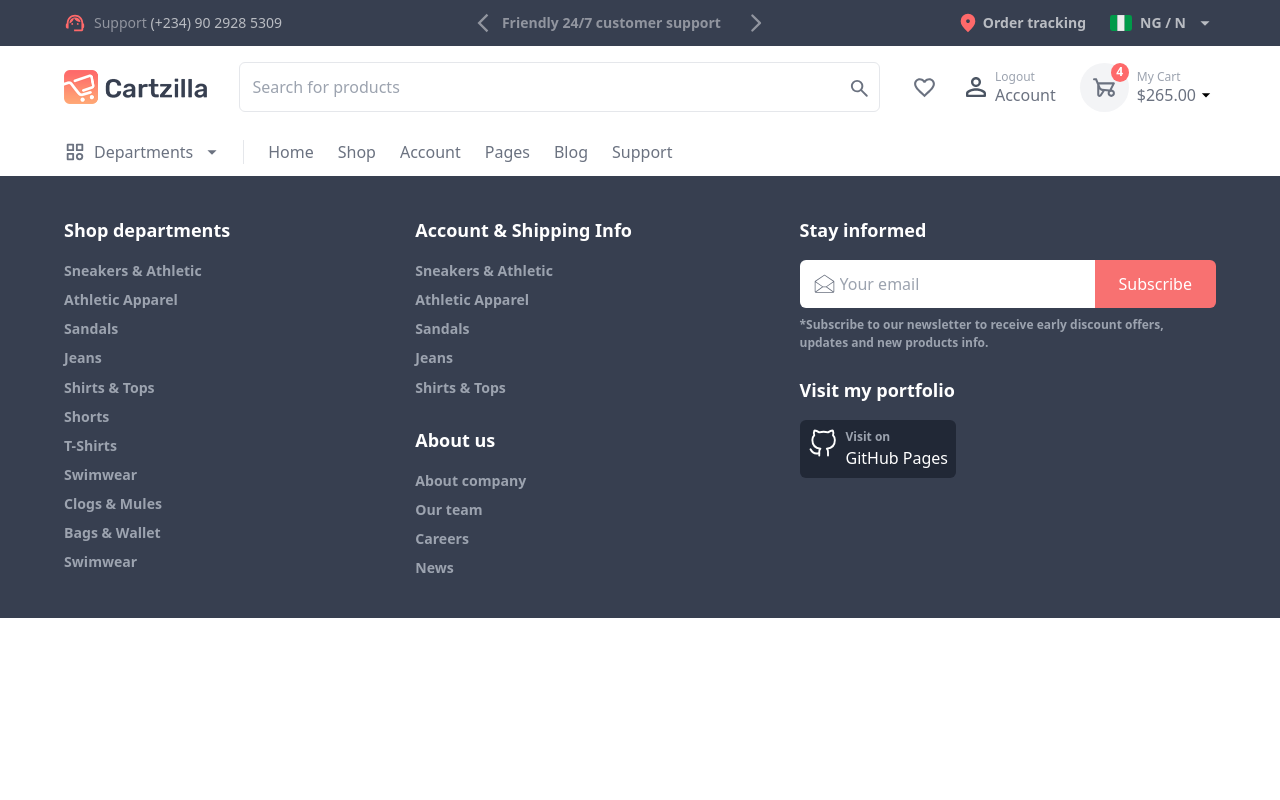
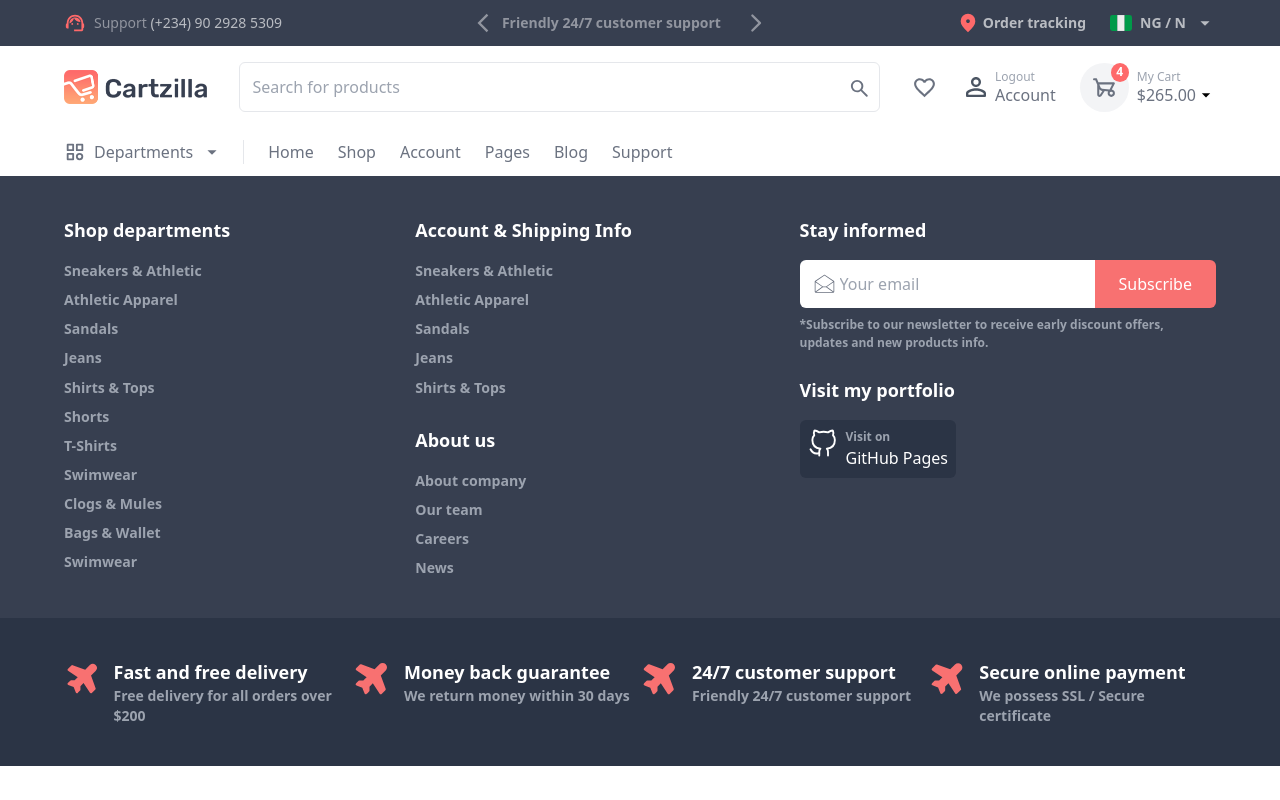
Before and after one commit to AbdulHameedi/e-commerce-webapp, a Vue app: page / in a window 1280 px wide. Built offline with nearby package versions, Linux system fonts and the light colour scheme; sample sign-in values are in the browser's storage.

Commit message:
'footer-1'

```diff
--- a/src/components/Footer.vue
+++ b/src/components/Footer.vue
@@ -61,13 +61,46 @@ export default defineComponent({
                 </div>
                 <div>
                     <p class="text-white font-semibold text-lg mb-4">Visit my portfolio</p>
-                    <div class="w-fit flex gap-2 text-white bg-[#212836] rounded-md p-2 cursor-pointer">
+                    <a href="https://abdulhameedi.github.io/portfolio_june_23/" target="_blank">
+                    <div class="w-fit flex gap-2 text-white bg-[#2B3445] transition duration-500 hover:bg-[#212835] rounded-md p-2 cursor-pointer">
                         <svg xmlns="http://www.w3.org/2000/svg" width="30" height="30" viewBox="0 0 24 24"><g fill="none" stroke="currentColor" stroke-linecap="round" stroke-linejoin="round" stroke-width="1.5"><path d="M16 22.027v-2.87a3.37 3.37 0 0 0-.94-2.61c3.14-.35 6.44-1.54 6.44-7a5.44 5.44 0 0 0-1.5-3.75a5.07 5.07 0 0 0-.09-3.77s-1.18-.35-3.91 1.48a13.38 13.38 0 0 0-7 0c-2.73-1.83-3.91-1.48-3.91-1.48A5.07 5.07 0 0 0 5 5.797a5.44 5.44 0 0 0-1.5 3.78c0 5.42 3.3 6.61 6.44 7a3.37 3.37 0 0 0-.94 2.58v2.87"/><path d="M9 20.027c-3 .973-5.5 0-7-3"/></g></svg>
                         <div>
                             <p class="text-[12px] text-gray-400 font-semibold">Visit on</p>
                             <p>GitHub Pages</p>
                         </div>
-                    </div>
+                    </div></a>
+                </div>
+            </div>
+        </div>
+    </div>
+    <div class="bg-[#2B3445] px-[4rem] w-full py-10">
+        <div class="grid grid-cols-4">
+            <div class="flex gap-3">
+                <svg class="text-red-400" xmlns="http://www.w3.org/2000/svg" width="40" height="40" viewBox="0 0 256 256"><path fill="currentColor" d="M215.52 197.26a8 8 0 0 1-1.86 8.39l-24 24A8 8 0 0 1 184 232a7.09 7.09 0 0 1-.79 0a8 8 0 0 1-5.87-3.52l-44.07-66.12L112 183.59V208a8 8 0 0 1-2.34 5.65s-14 14.06-15.88 15.88a7.91 7.91 0 0 1-2.78 1.88a8 8 0 0 1-10.41-4.35l-.06-.15l-14.7-36.76L29 175.42a8 8 0 0 1-2.69-13.08l16-16A8 8 0 0 1 48 144h24.4l21.27-21.27l-66.11-44.08a8 8 0 0 1-1.22-12.32l24-24a8 8 0 0 1 8.39-1.86l85.94 31.25l31.53-31.53a28 28 0 0 1 39.6 39.6l-31.53 31.53Z"/></svg>
+                <div>
+                    <p class="text-white font-semibold text-lg">Fast and free delivery</p>
+                    <p class="text-sm text-gray-400 font-semibold text-[12px]">Free delivery for all orders over $200</p>
+                </div>
+            </div>
+            <div class="flex gap-3">
+                <svg class="text-red-400" xmlns="http://www.w3.org/2000/svg" width="40" height="40" viewBox="0 0 256 256"><path fill="currentColor" d="M215.52 197.26a8 8 0 0 1-1.86 8.39l-24 24A8 8 0 0 1 184 232a7.09 7.09 0 0 1-.79 0a8 8 0 0 1-5.87-3.52l-44.07-66.12L112 183.59V208a8 8 0 0 1-2.34 5.65s-14 14.06-15.88 15.88a7.91 7.91 0 0 1-2.78 1.88a8 8 0 0 1-10.41-4.35l-.06-.15l-14.7-36.76L29 175.42a8 8 0 0 1-2.69-13.08l16-16A8 8 0 0 1 48 144h24.4l21.27-21.27l-66.11-44.08a8 8 0 0 1-1.22-12.32l24-24a8 8 0 0 1 8.39-1.86l85.94 31.25l31.53-31.53a28 28 0 0 1 39.6 39.6l-31.53 31.53Z"/></svg>
+                <div>
+                    <p class="text-white font-semibold text-lg">Money back guarantee</p>
+                    <p class="text-sm text-gray-400 font-semibold text-[12px]">We return money within 30 days</p>
+                </div>
+            </div>
+            <div class="flex gap-3">
+                <svg class="text-red-400" xmlns="http://www.w3.org/2000/svg" width="40" height="40" viewBox="0 0 256 256"><path fill="currentColor" d="M215.52 197.26a8 8 0 0 1-1.86 8.39l-24 24A8 8 0 0 1 184 232a7.09 7.09 0 0 1-.79 0a8 8 0 0 1-5.87-3.52l-44.07-66.12L112 183.59V208a8 8 0 0 1-2.34 5.65s-14 14.06-15.88 15.88a7.91 7.91 0 0 1-2.78 1.88a8 8 0 0 1-10.41-4.35l-.06-.15l-14.7-36.76L29 175.42a8 8 0 0 1-2.69-13.08l16-16A8 8 0 0 1 48 144h24.4l21.27-21.27l-66.11-44.08a8 8 0 0 1-1.22-12.32l24-24a8 8 0 0 1 8.39-1.86l85.94 31.25l31.53-31.53a28 28 0 0 1 39.6 39.6l-31.53 31.53Z"/></svg>
+                <div>
+                    <p class="text-white font-semibold text-lg">24/7 customer support</p>
+                    <p class="text-sm text-gray-400 font-semibold text-[12px]">Friendly 24/7 customer support</p>
+                </div>
+            </div>
+            <div class="flex gap-3">
+                <svg class="text-red-400" xmlns="http://www.w3.org/2000/svg" width="40" height="40" viewBox="0 0 256 256"><path fill="currentColor" d="M215.52 197.26a8 8 0 0 1-1.86 8.39l-24 24A8 8 0 0 1 184 232a7.09 7.09 0 0 1-.79 0a8 8 0 0 1-5.87-3.52l-44.07-66.12L112 183.59V208a8 8 0 0 1-2.34 5.65s-14 14.06-15.88 15.88a7.91 7.91 0 0 1-2.78 1.88a8 8 0 0 1-10.41-4.35l-.06-.15l-14.7-36.76L29 175.42a8 8 0 0 1-2.69-13.08l16-16A8 8 0 0 1 48 144h24.4l21.27-21.27l-66.11-44.08a8 8 0 0 1-1.22-12.32l24-24a8 8 0 0 1 8.39-1.86l85.94 31.25l31.53-31.53a28 28 0 0 1 39.6 39.6l-31.53 31.53Z"/></svg>
+                <div>
+                    <p class="text-white font-semibold text-lg">Secure online payment</p>
+                    <p class="text-sm text-gray-400 font-semibold text-[12px]">We possess SSL / Secure certificate</p>
                 </div>
             </div>
         </div>
--- a/src/components/Signin.vue
+++ b/src/components/Signin.vue
@@ -14,7 +14,7 @@ export default defineComponent({
     methods: {
         async submit(){
             let result = await axios.get(
-                `http://localhost:3000/users?email=${this.email}&password=${this.password}`
+                `https://ecommerce-0hgp.onrender.com/users?email=${this.email}&password=${this.password}`
             )
             if(result.status == 200 && result.data.length > 0){
                 localStorage.setItem("user-info" , JSON.stringify(result.data[0]))
--- a/src/components/Signup.vue
+++ b/src/components/Signup.vue
@@ -61,7 +61,7 @@ export default defineComponent({
             this.validatePassword()
             this.validateConfirmPassword()
             if(this.validateName && this.validateEmail && this.validatePassword && this.validateConfirmPassword){
-                let result = await axios.post("http://localhost:3000/users" , {
+                let result = await axios.post("https://ecommerce-0hgp.onrender.com/users" , {
                     username: this.name,
                     email: this.email,
                     password: this.password
```
